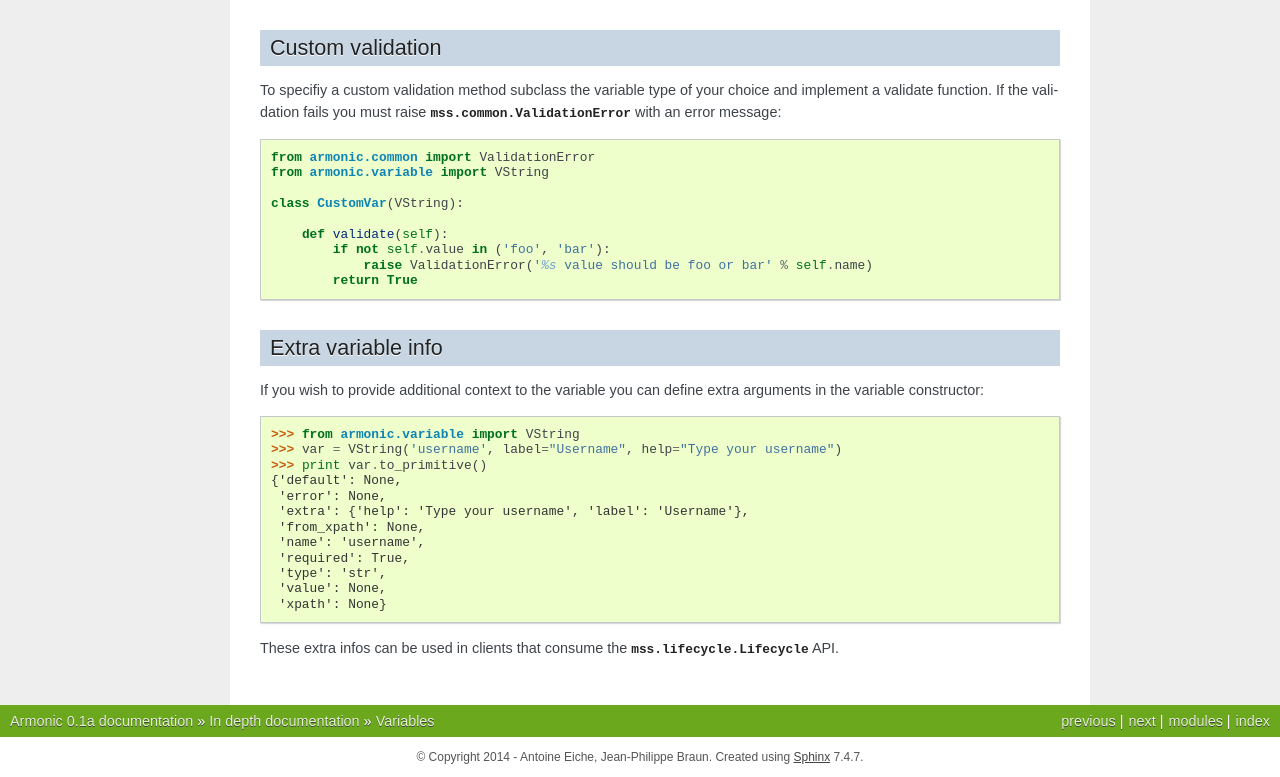
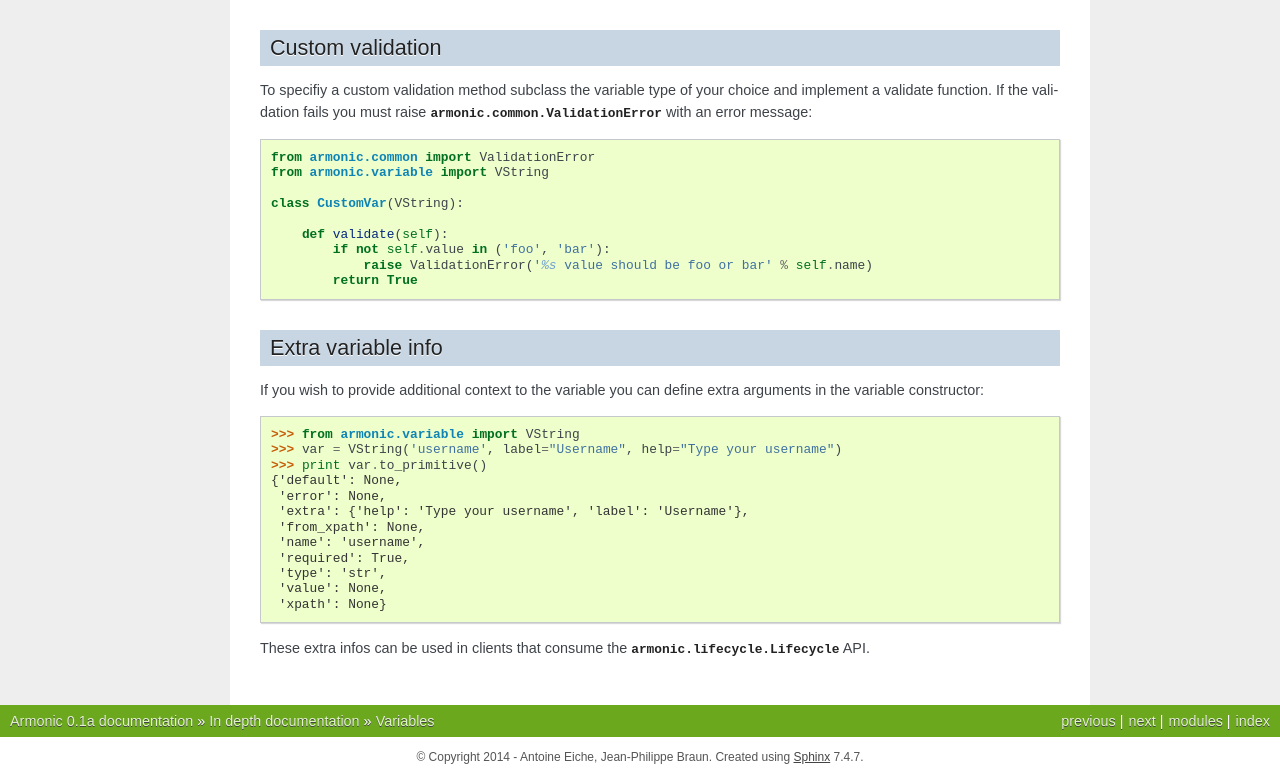
Before and after one commit to armonic/armonic, a Sphinx documentation site: the page built from doc/source/variable.rst, in a window 1280 px wide. Shown: the part 1252-2029 px from the top of the page. Built offline with Sphinx 7.4.7, drawn with Linux system fonts in a browser that asks for light colours.

Commit message:
Rename to armonic

```diff
--- a/doc/source/flag.rst
+++ b/doc/source/flag.rst
@@ -3,7 +3,7 @@
 Flags usage
 ###########
 
-Given the following :class:`mss.lifecycle.Lifecycle`:
+Given the following :class:`armonic.lifecycle.Lifecycle`:
 
 .. code-block:: python
     :emphasize-lines: 5,10
--- a/doc/source/require.rst
+++ b/doc/source/require.rst
@@ -1,6 +1,6 @@
 .. _require:
 
-.. module:: mss.require
+.. module:: armonic.require
 
 Requires
 ########
--- a/doc/source/states.rst
+++ b/doc/source/states.rst
@@ -1,6 +1,6 @@
 .. _states:
 
-.. module:: mss.states
+.. module:: armonic.states
 
 Predefined States
 #################
--- a/doc/source/variable.rst
+++ b/doc/source/variable.rst
@@ -1,6 +1,6 @@
 .. _variable:
 
-.. module:: mss.variable
+.. module:: armonic.variable
 
 Variables
 #########
@@ -46,7 +46,7 @@
 
 To specifiy a custom validation method subclass the variable type of your
 choice and implement a validate function. If the validation fails you must
-raise :class:`mss.common.ValidationError` with an error message::
+raise :class:`armonic.common.ValidationError` with an error message::
 
     from armonic.common import ValidationError
     from armonic.variable import VString
@@ -77,4 +77,4 @@
      'value': None,
      'xpath': None}
 
-These extra infos can be used in clients that consume the :class:`mss.lifecycle.Lifecycle` API.
+These extra infos can be used in clients that consume the :class:`armonic.lifecycle.Lifecycle` API.
```
Also changed, not shown: doc/source/api.rst (+4 -4 lines).
